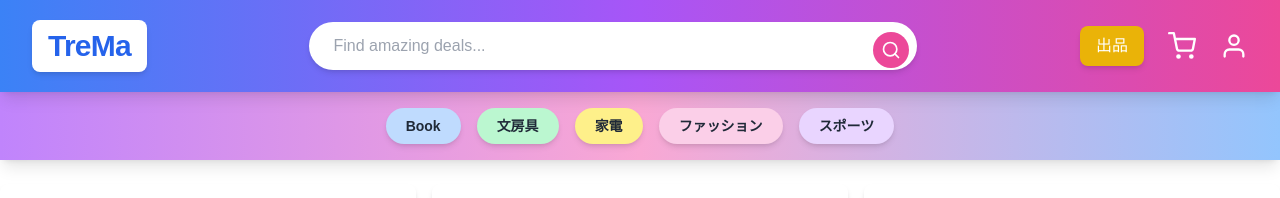
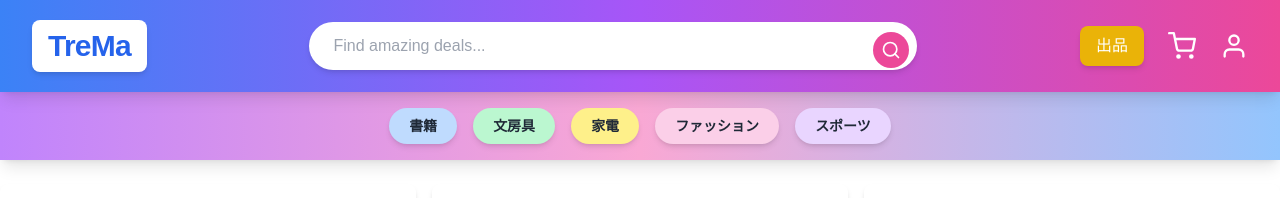
Before and after one commit to nt010/next-bulletin-board, a Next.js app: page / in a window 1280 px wide. Shown: the top 198 px of the page. Built offline with nearby package versions, Linux system fonts and the light colour scheme; no server answers; the database is empty.

Commit message:
fix category-name

```diff
--- a/app/components/layouts/header/Category.tsx
+++ b/app/components/layouts/header/Category.tsx
@@ -1,7 +1,7 @@
 import React, { useState } from "react";
 
 const categories = [
-  { name: "Book", id: "book", color: "bg-blue-200" },
+  { name: "書籍", id: "book", color: "bg-blue-200" },
   { name: "文房具", id: "stationery", color: "bg-green-200" },
   { name: "家電", id: "electronics", color: "bg-yellow-200" },
   { name: "ファッション", id: "fashion", color: "bg-pink-200" },
```
